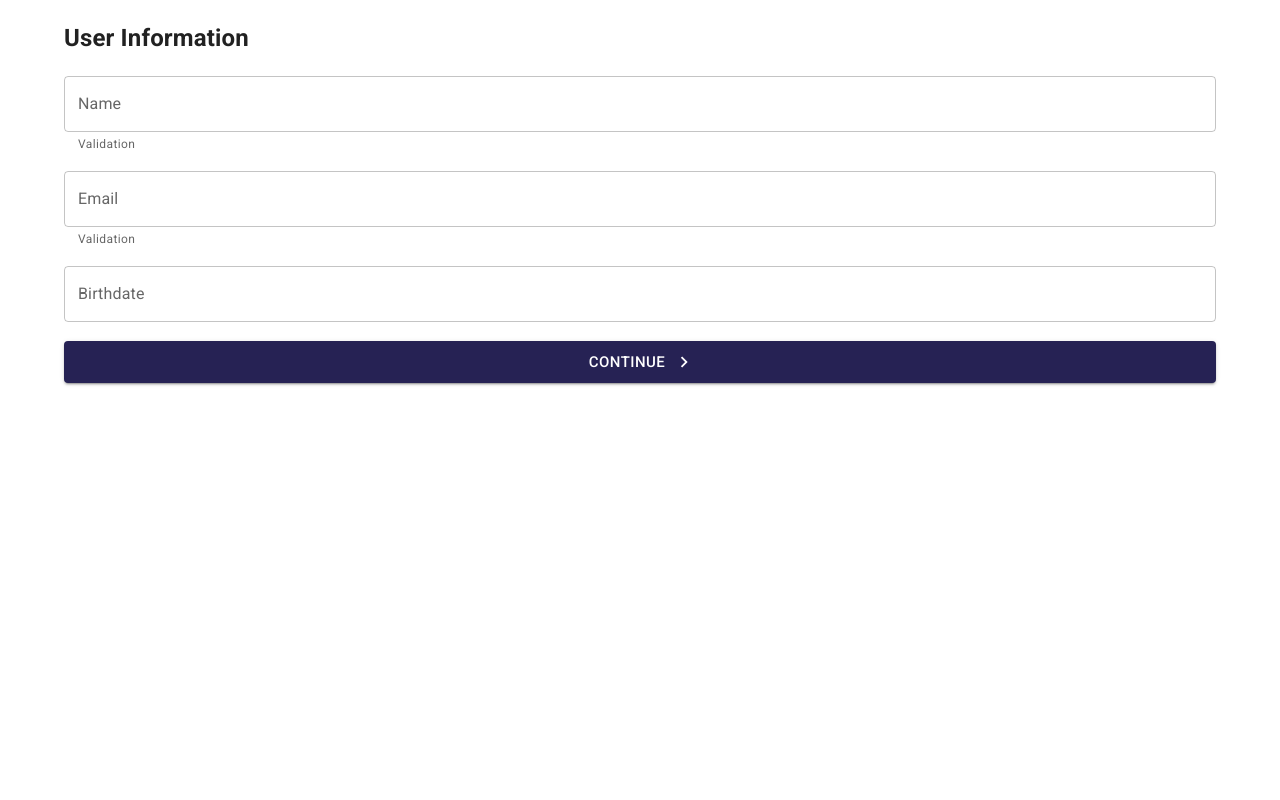
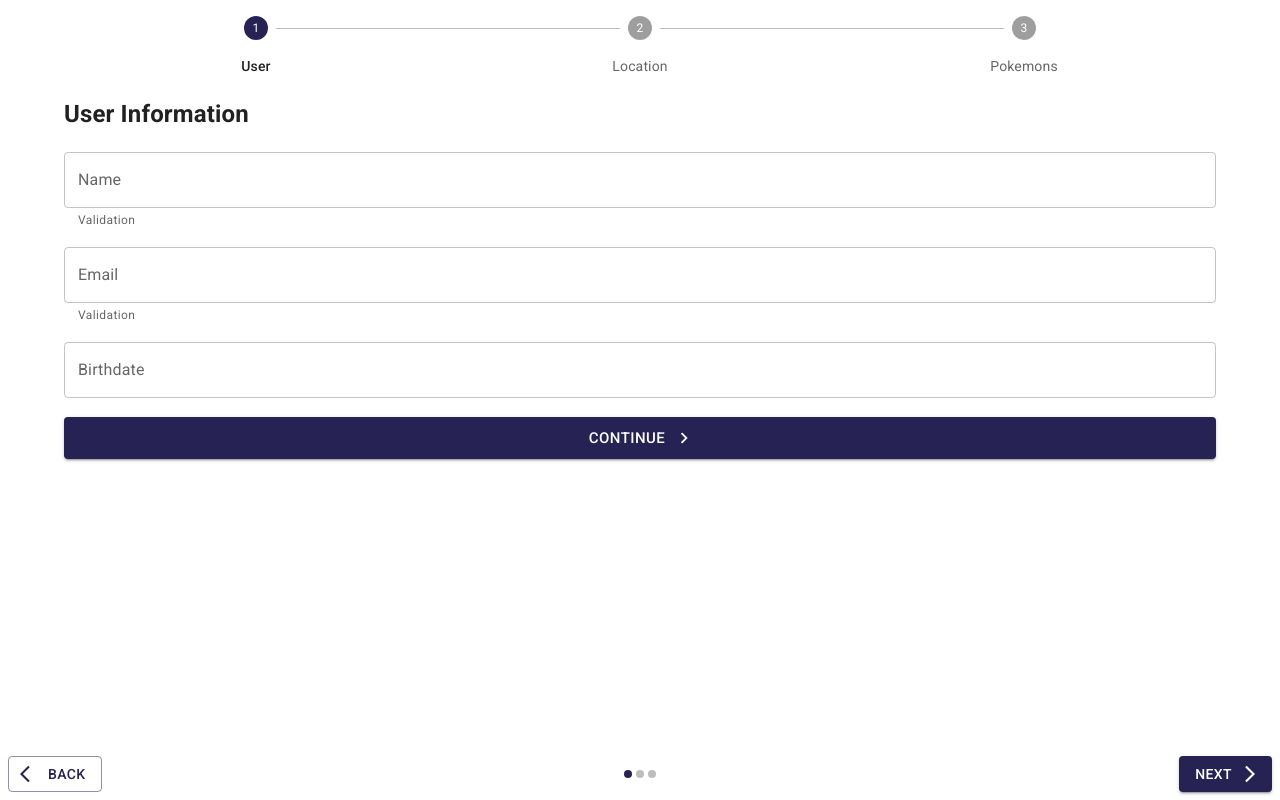
Before and after one commit to gopichardo/pokeapp-frontend, a React (Vite) app: page /auth/register in a window 1280 px wide. Built offline with nearby package versions, Linux system fonts and the light colour scheme.

Commit message:
Steper buttonas added

```diff
--- a/src/PokeApp/layout/RegisterUserLayout.tsx
+++ b/src/PokeApp/layout/RegisterUserLayout.tsx
@@ -1,15 +1,33 @@
-import { Container, Grid2 } from "@mui/material"
-
-
+import { Button, Container, Grid2, MobileStepper, Step, StepLabel, Stepper } from "@mui/material"
+import ArrowForwardIosIcon from '@mui/icons-material/ArrowForwardIos';
+import ArrowBackIosIcon from '@mui/icons-material/ArrowBackIos';
 
 export const RegisterUserLayout = ({ children, title }: RegisterUserLayoutProps) => {
     return (
         <Grid2 container>
             <Container>
+                <Stepper alternativeLabel sx={{ mt: 2 }}>
+                    <Step active>
+                        <StepLabel>User</StepLabel>
+                    </Step>
+                    <Step>
+                        <StepLabel>Location</StepLabel>
+                    </Step>
+                    <Step>
+                        <StepLabel>Pokemons</StepLabel>
+                    </Step>
+                </Stepper>
                 <h2>{title}</h2>
                 {children}
+                {/* Button < prev,next > */}
+                <MobileStepper
+                    variant="dots"
+                    backButton={<Button variant="outlined" color="primary" startIcon={<ArrowBackIosIcon />}>Back</Button>}
+                    nextButton={<Button variant="contained" color="primary" endIcon={<ArrowForwardIosIcon />}>Next</Button>}
+                    steps={3}>
+                </MobileStepper>
             </Container>
-        </Grid2>
+        </Grid2 >
     )
 }
 
```
